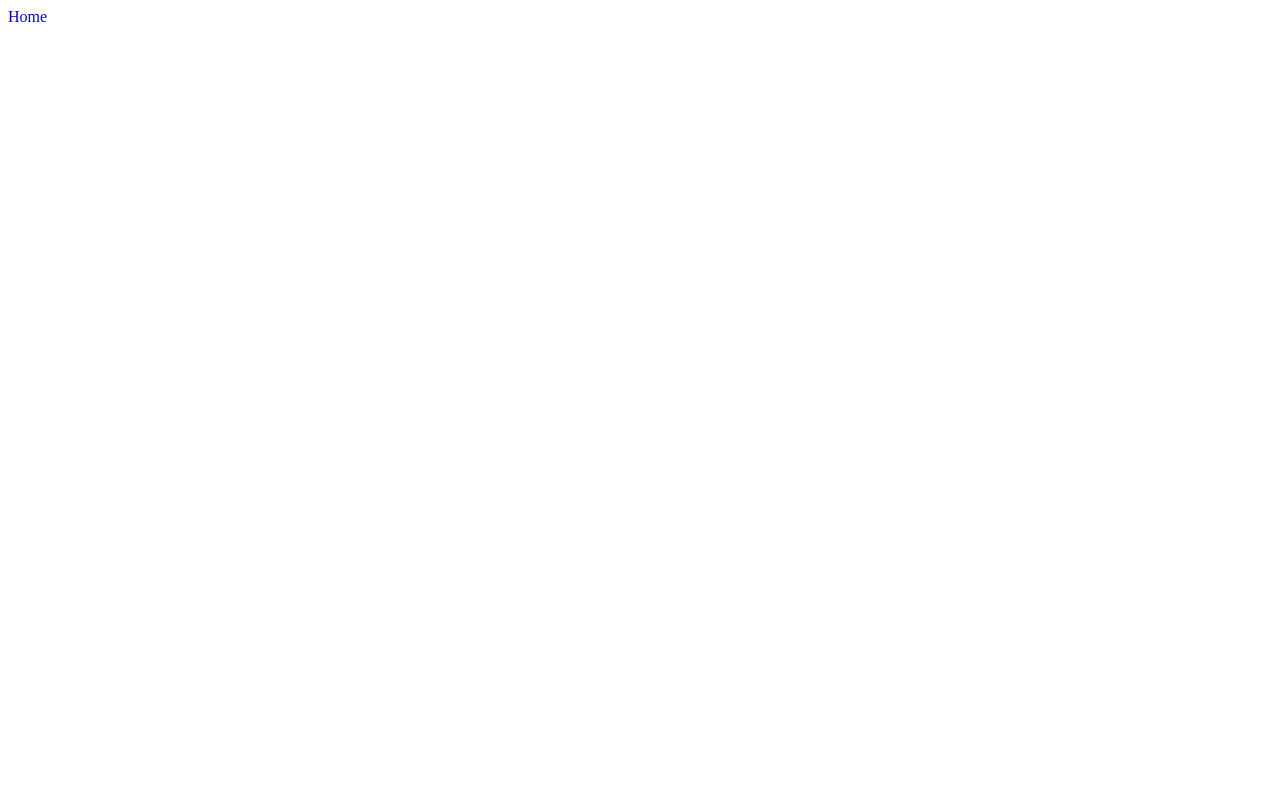
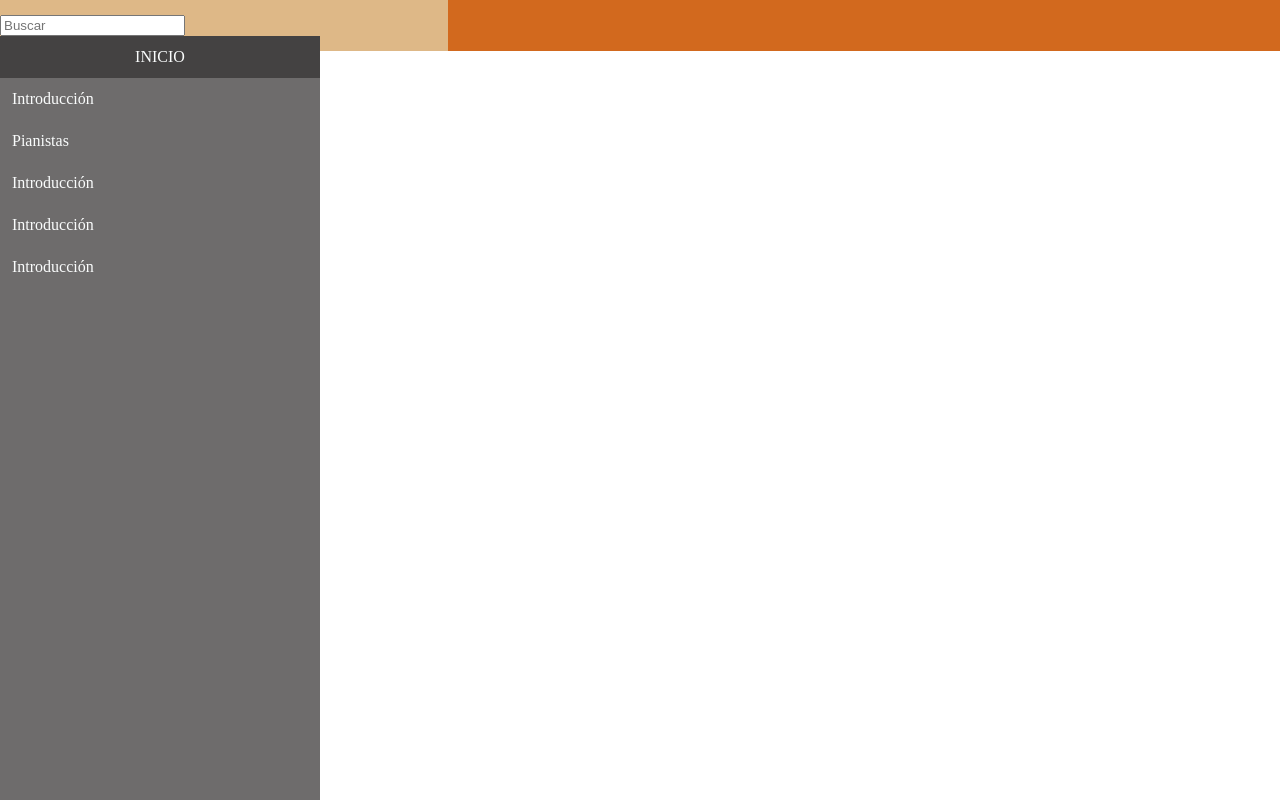
Before and after one commit to Danrodriguez04/Mi-web-, a plain HTML site: page index.html in a window 1280 px wide. Drawn offline with Linux system fonts and the light colour scheme.

Commit message:
barra de navegacion

```diff
--- a/estilo/estilo.css
+++ /dev/null
@@ -1,16 +0,0 @@
-body {
-    margin: 0;
-}
-ul {
-    list-style-type: none;
-    margin: 0;
-    padding: 0;
-    width: 25%;
-    height: 100%;
-    overflow: auto;
-}
-li a {
-    display: block;
-    padding: 8px;
-    text-decoration: none;
-}
--- /dev/null
+++ b/estilo/general.css
@@ -0,0 +1,69 @@
+body {
+    margin: 0;
+}
+
+ul {
+    list-style-type: none;
+    margin: 0;
+    padding: 0;
+    width: 25%;
+    background-color: rgb(110, 108, 108);
+    position: fixed;
+    height: 100%;
+    overflow: auto;
+}
+
+li a {
+    display: block;
+    color: white;
+    padding: 8px;
+    text-decoration: none;
+}
+
+li a.INICI {
+    background-color: rgb(68, 66, 66);
+    color: white;
+    text-align: center;
+}
+
+#searcher {
+    width: 100%;
+    font-size: 18px;
+    padding: 11px;
+    border: 1px solid rgb(194, 70, 70);
+}
+
+#Buscador {
+    list-style-type: none;
+    padding: 0;
+    margin: 0;
+}
+
+#Buscador li a {
+    padding: 12px;
+    text-decoration: none;
+    color: rgb(250, 252, 252);
+    display: block;
+}
+
+#Buscador li a:hover {
+    background-color: rgb(77, 211, 226);
+}
+
+.posicion {
+    display: flex;
+}
+
+.left {
+    flex: 35%;
+    padding: 15px 0;
+}
+
+.right {
+    flex: 65%;
+    padding: 15px;
+}
+
+* {
+    box-sizing: border-box;
+}
--- a/index.html
+++ b/index.html
@@ -1,13 +1,47 @@
 <!DOCTYPE html>
 <html lang="en">
+
 <head>
-    <link rel="stylesheet" href="../estilo/estilo.css">
+    <link rel="stylesheet" href="./estilo/general.css">
     <meta charset="UTF-8">
+    <meta name="viewport" content="width=device-width, initial-scale=1">
     <title>Document</title>
+    <style>
+
+    </style>
 </head>
+
 <body>
-    <ul>
-        <li><a class="home" href="/index.html">Home</a></li>
-    </ul>
+    <div class="posicion">
+        <div class="left" style="background-color: burlywood;">
+            <input type="text" id=" Searcher" onkeyup="funcion()" placeholder="Buscar">
+            <ul id="Buscador">
+                <li><a class="INICI" href="./index.html">INICIO</a></li>
+                <li><a href="#">Introducción</a></li>
+                <li><a href="#">Pianistas</a></li>
+                <li><a href="#">Introducción</a></li>
+                <li><a href="#">Introducción</a></li>
+                <li><a href="#">Introducción</a></li>
+            </ul>
+        </div>
+        <div class="right" style="background-color: chocolate;"></div>
+        <script>
+            function Funcion() {
+                var input, filter, ul, li, a, i;
+                input = document.getElementById("Searcher");
+                filter = input.value.toUpperCase();
+                ul = document.getElementById("Buscador");
+                li = ul.getElementsByTagName("li");
+                for (i = 0; i < li.length; i++) {
+                    a = li[i].getElementsByTagName("a")[0];
+                    if (a.innerHTML.toUpperCase().indexOf(filter) > -1) {
+                        li[i].style.display = "";
+                    } else {
+                        li[i].style.display = "none";
+                    }
+                }
+            }
+        </script>
 </body>
+
 </html>
```
Also changed, not shown: paginas/Introduccion.html (added), paginas/Mozart.html (added), paginas/Yiruma.html (added), paginas/pianistas.html (added).
